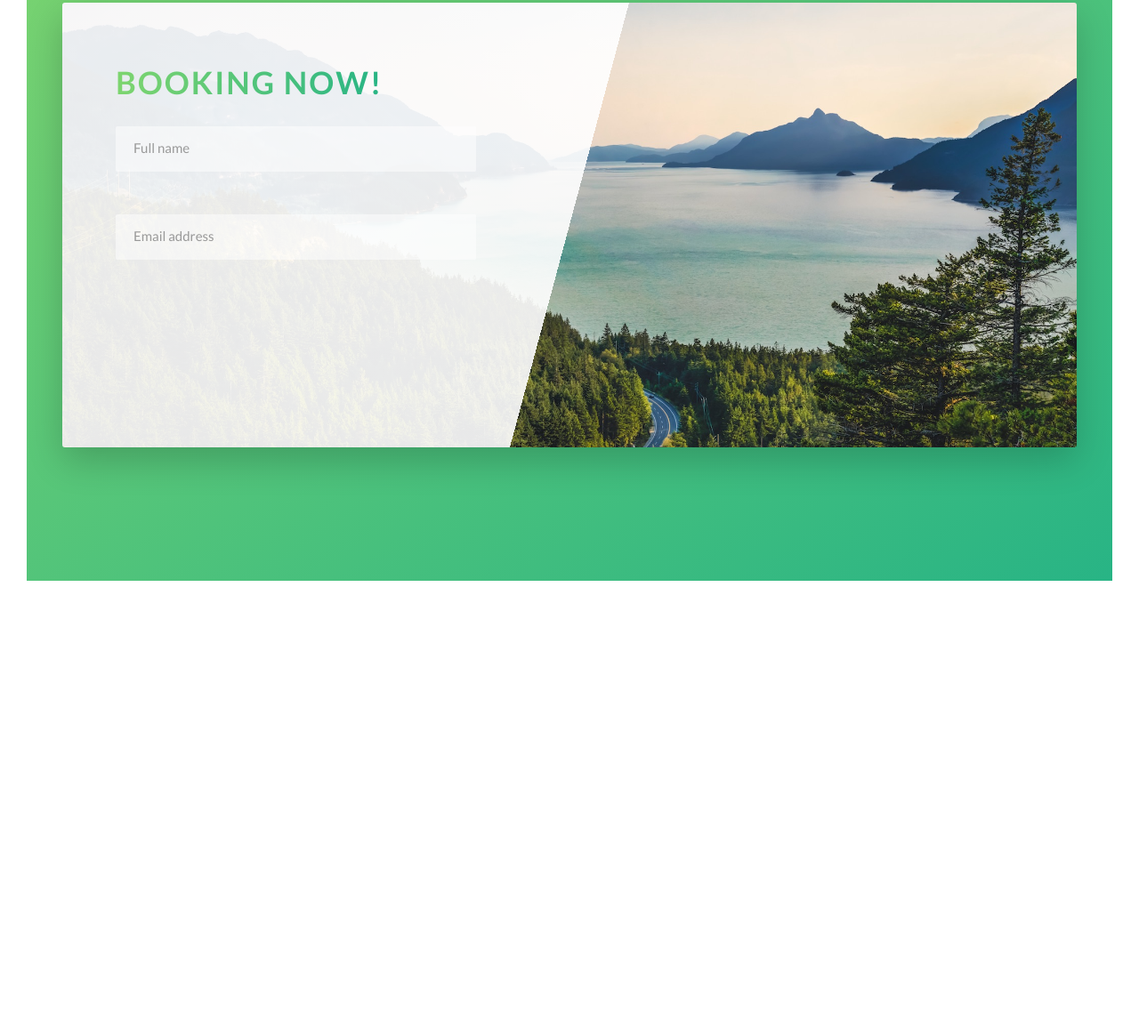
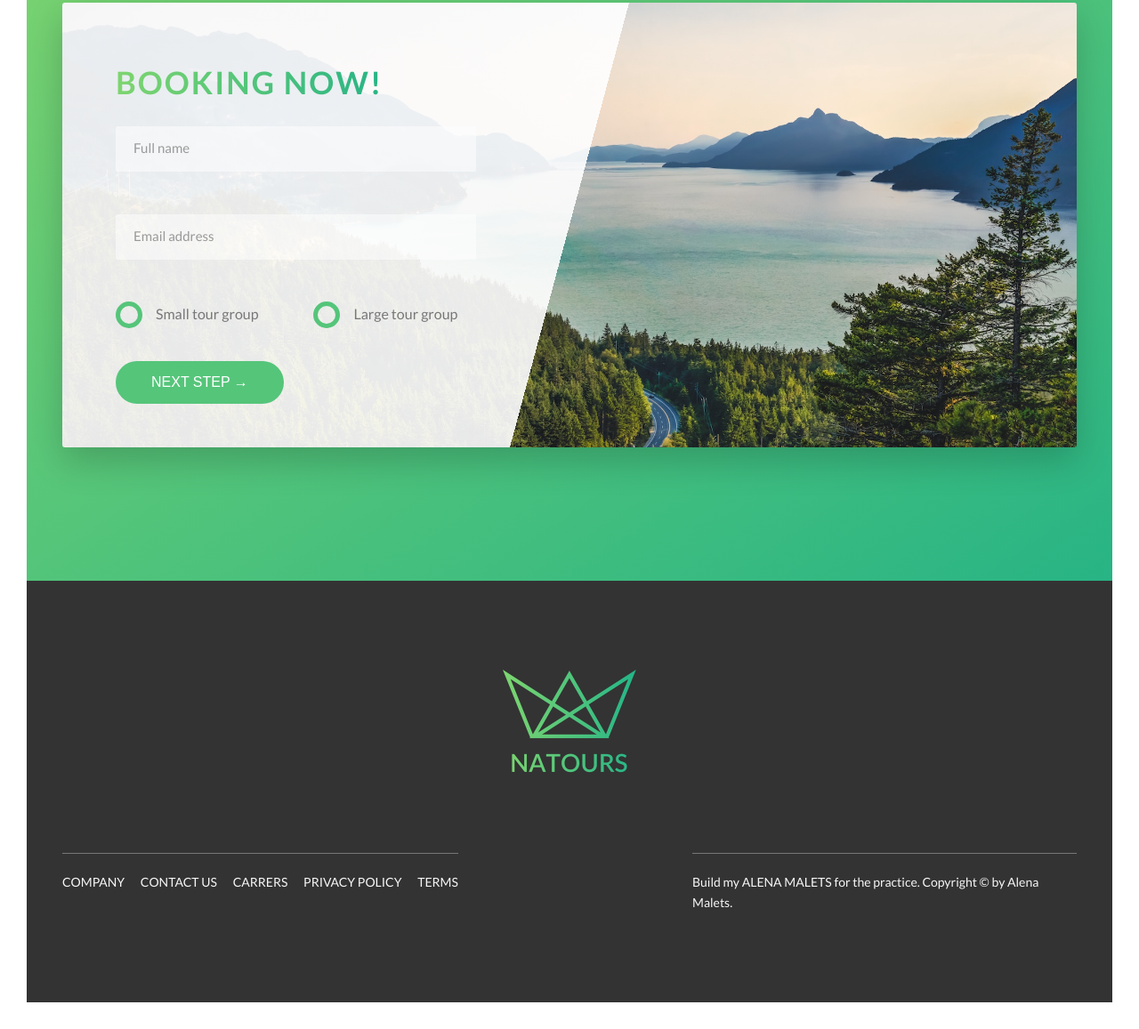
Before and after one commit to alenamalets/project-for-practice-css-sass-, a website: page index.html in a window 1280 px wide. Shown: the part 4673-5830 px from the top of the page at 89% size. Before the commit the page ends 5356 px from the top, so only its background shows below. Drawn offline with Linux system fonts and the light colour scheme.

Commit message:
booking section, radio buttons disign, footer

```diff
--- a/index.html
+++ b/index.html
@@ -288,13 +288,55 @@
                                 <input id="email" type="email" class="form__input" placeholder="Email address" required>
                                 <label for="email" class="form__label">Email address</label>
                             </div>
+                            <div class="form__group">
+                                <div class="form__radio-group">
+                                    <input id="small" type="radio" class="form__radio-input" name="size">
+                                    <label for="small" class="form__radio-label">
+                                        <span class="form__radio-button"></span>
+                                        Small tour group
+                                    </label>
+                                </div>
+                                <div class="form__radio-group">
+                                    <input id="large" type="radio" class="form__radio-input" name="size">
+                                    <label for="large" class="form__radio-label">
+                                        <span class="form__radio-button"></span>
+                                        Large tour group
+                                    </label>
+                                </div>
+                            </div>
+                            <div class="form__group u-margin-top-small">
+                                <button class="btn btn--green">Next step  &rarr;</button>
+                            </div>
                         </form>
                     </div>
                 </div>
             </div>
         </section>
     </main>
+    <footer class="footer">
+        <div class="footer__logo-box">
+            <img src="img/logo-green-2x.png" alt="Logo" class="footer__logo">
+        </div>
+        <div class="row">
+            <div class="col-1-of-2">
+                <div class="footer__nav">
+                    <ul class="footer__list">
+                        <li class="footer__item"><a href="#" class="footer__link">Company</a></li>
+                        <li class="footer__item"><a href="#" class="footer__link">Contact us</a></li>
+                        <li class="footer__item"><a href="#" class="footer__link">Carrers</a></li>
+                        <li class="footer__item"><a href="#" class="footer__link">Privacy policy</a></li>
+                        <li class="footer__item"><a href="#" class="footer__link">Terms</a></li>
+                    </ul>
+                </div>
+            </div>
 
+            <div class="col-1-of-2">
+                <p class="footer__copyright">
+                    Build my <a href="#" class="footer__link">Alena Malets</a> for the practice. Copyright &copy; by Alena Malets.
+                </p>
+            </div>
+        </div>
+    </footer>
 
     <!-- <section class="grid-test">
 
--- a/sass/abstracts/_variables.scss
+++ b/sass/abstracts/_variables.scss
@@ -14,6 +14,7 @@ $color-grey-light-2: #eee;
 
 $color-grey-dark: #777;
 $color-grey-dark-2: #999;
+$color-grey-dark-3: #333;
 
 $color-white: #fff;
 $color-black: #000;
--- a/sass/base/_utilities.scss
+++ b/sass/base/_utilities.scss
@@ -13,3 +13,7 @@
 .u-margin-top-big {
     margin-top: 10rem;
 }
+
+.u-margin-top-small {
+    margin-top: 4rem;
+}
--- a/sass/components/_button.scss
+++ b/sass/components/_button.scss
@@ -22,6 +22,7 @@
         }
     };
 
+    &,
     &:link,
     &:visited {
         text-transform: uppercase;
@@ -32,6 +33,10 @@
         transition: all .2s;
         position: relative;
         font-size: $defaulf-font-size;
+
+        //Change for the <button> element
+        border: none;
+        cursor: pointer;
     };
 
     &:hover {
@@ -41,11 +46,11 @@
         &::after {
             transform: scaleX(1.4) scaleY(1.6); /*increase the element*/
             opacity: 0;
-
         }
     }
 
-    &:active {
+    &:active,  &:focus {
+        outline: none;
         transform: translateY(-1px);
         box-shadow: 0 .5rem 1rem rgba($color-black,.2)
     }
--- a/sass/components/_form.scss
+++ b/sass/components/_form.scss
@@ -15,6 +15,7 @@
         display: block;
         width: 90%;
         color: inherit;
+        transition: all .3s;
 
         &:focus {
             outline: none;
@@ -45,4 +46,49 @@
         visibility: hidden;
         transform: translateY(-4rem);
     }
+
+    &__radio-group {
+        width: 49%;
+        display: inline-block;
+    }
+    &__radio-input {
+        display: none;
+    }
+
+    &__radio-input:checked ~ &__radio-label &__radio-button::after{
+        opacity: 1;
+    }
+
+    &__radio-label {
+        font-size: $defaulf-font-size;
+        cursor: pointer;
+        position: relative;
+        padding-left: 4.5rem;
+    }
+
+    &__radio-button {
+        height: 3rem;
+        width: 3rem;
+        border: 5px solid $color-primary;
+        border-radius: 50%;
+        display: inline-block;
+        position: absolute;
+        left: 0;
+        top: -.4rem;
+
+        &::after {
+            content: "";
+            display: block;
+            border-radius: 50%;
+            height: 1.3rem;
+            width: 1.3rem;
+            position: absolute;
+            left: 50%;
+            top: 50%;
+            transform: translate(-50%, -50%);
+            background-color: $color-primary;
+            opacity: 0;
+            transition: all .2s;
+        }
+    }
 }
--- /dev/null
+++ b/sass/layout/_footer.scss
@@ -0,0 +1,63 @@
+.footer {
+    background-color: $color-grey-dark-3;
+    padding: 10rem 0;
+    font-size: 1.4rem;
+
+    &__logo-box {
+        text-align: center;
+        margin-bottom: 8rem;
+    }
+
+    &__logo {
+        width: 15rem;
+        height: auto;
+    }
+
+    &__nav {
+        border-top: 1px solid $color-grey-dark;
+        padding-top: 2rem;
+        display: inline-block;
+    }
+
+    &__list {
+        list-style: none;
+    }
+
+    &__item {
+        display: inline-block;
+
+        &:not(:last-child) {
+            margin-right: 1.5rem;
+        }
+    }
+
+    &__link {
+
+        &:link,
+        &:visited {
+            color: $color-grey-light-1;
+            background-color: $color-grey-dark-3;
+            text-decoration: none;
+            text-transform: uppercase;
+            display: inline-block;
+            transition: all .2s;
+        }
+
+        &:hover,
+        &:active {
+            color: $color-primary;
+            box-shadow: 0 1rem 2rem rgba($color-black, .4);
+            transform: rotate(5deg) scale(1.1);
+        }
+    }
+
+    &__copyright {
+        color: $color-grey-light-1;
+        border-top: 1px solid $color-grey-dark;
+        padding-top: 2rem;
+        display: inline-block;
+        float: right;
+        width: 80%;
+    }
+
+}
--- a/sass/main.scss
+++ b/sass/main.scss
@@ -19,3 +19,4 @@
 
 @import "layout/header";
 @import "layout/grid";
+@import "layout/footer";
```
Also changed, not shown: css/style.css.
